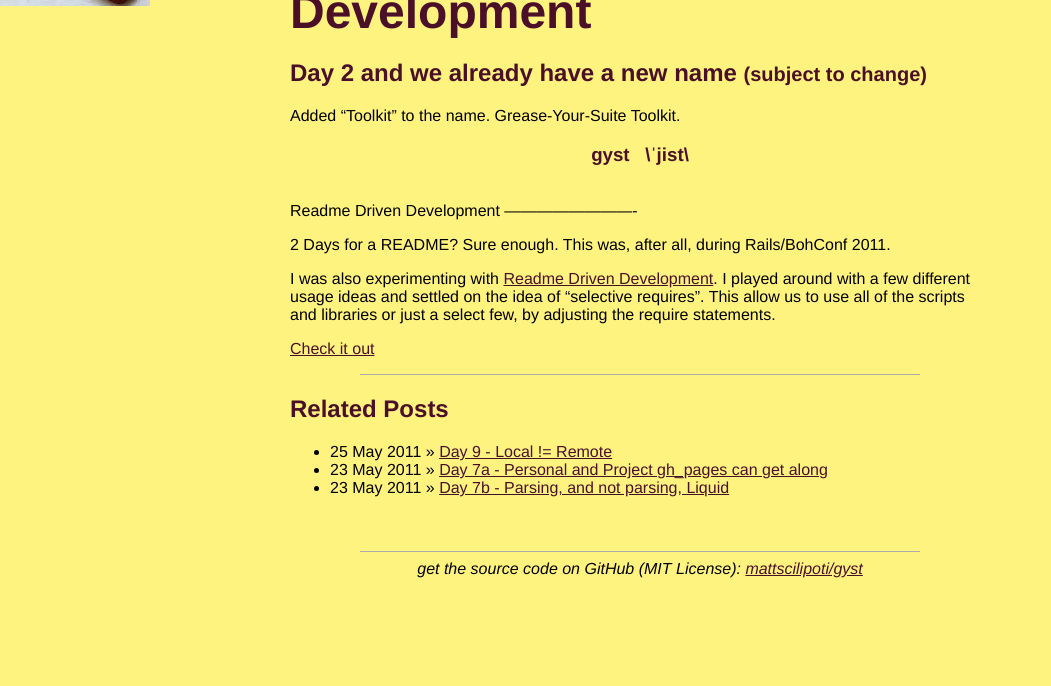
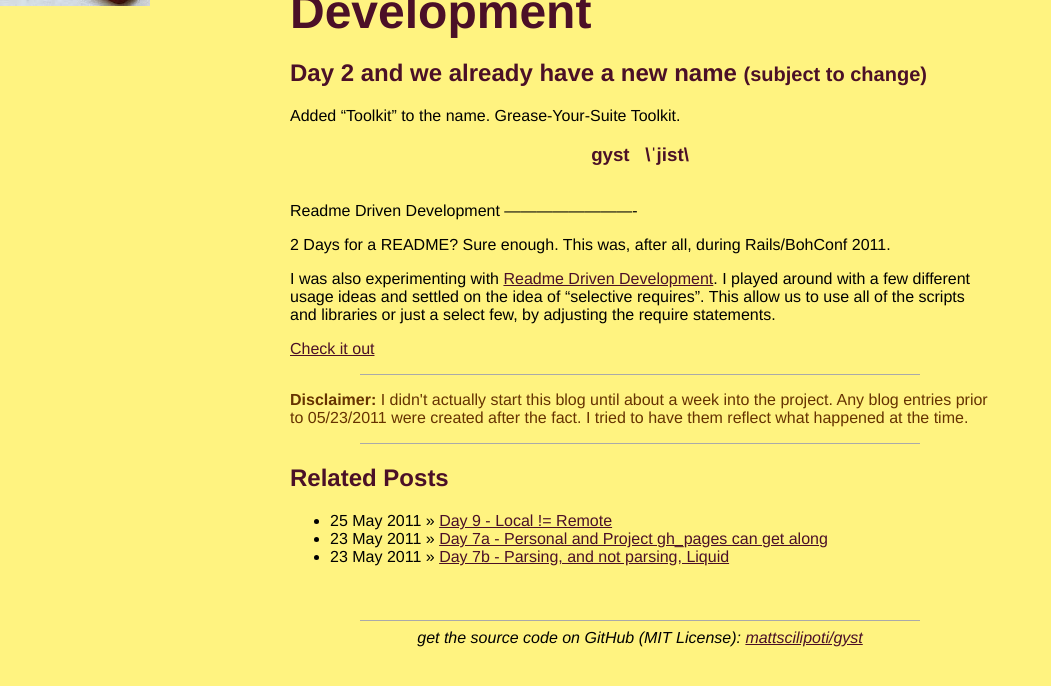
Before and after one commit to mattscilipoti/gyst, a Jekyll site: the page built from _posts/2011-05-19-readme-driven-develpment.md, in a window 1280 px wide, cut to the strip 137-823 px from the top of the page. Shown: the whole strip, without its empty margins (0-1051 px from the left). Built offline with Jekyll 4.4.1, drawn with Linux system fonts in a browser that asks for light colours; Markdown is read by kramdown in place of the engine named in the settings.

Commit message:
Extracted backdate_disclaimer.

```diff
--- /dev/null
+++ b/_includes/backdate_disclaimer.md
@@ -0,0 +1,5 @@
+---
+<p class='disclaimer'><strong>Disclaimer:</strong> I didn't actually start this blog until about a week into the
+project.  Any blog entries prior to 05/23/2011 were created after the
+fact.  I tried to have them reflect what happened at the time.
+</p>
--- a/_posts/2011-05-19-readme-driven-develpment.md
+++ b/_posts/2011-05-19-readme-driven-develpment.md
@@ -19,3 +19,5 @@ Readme Driven Development
 I was also experimenting with [Readme Driven Development](http://tom.preston-werner.com/2010/08/23/readme-driven-development.html).  I played around with a few different usage ideas and settled on the idea of "selective requires".  This allow us to use all of the scripts and libraries or just a select few, by adjusting the require statements.
 
 [Check it out](https://github.com/mattscilipoti/gyst/blob/a0fd9c9e8e9143adbd01787e74a7dca8343e86be/README.md)
+
+{% include backdate_disclaimer.md %}
--- a/css/screen.css
+++ b/css/screen.css
@@ -20,6 +20,7 @@ pre { background: #202020; color: #fff; padding: 15px;}
 hr { border: 0; width: 80%; border-bottom: 1px solid #aaa}
 .footer { text-align:center; padding-top:30px; font-style: italic; }
 
+.disclaimer { color: #663300; }
 .error { color: red; }
 .lesson { font-weight: bold; }
 .page-fold-left {
```
Also changed, not shown: _posts/2011-05-16-bundle-gem-gys.md (+1 -4 lines), _posts/2011-05-22-back-to-the-future.md (+2 -0 lines).
